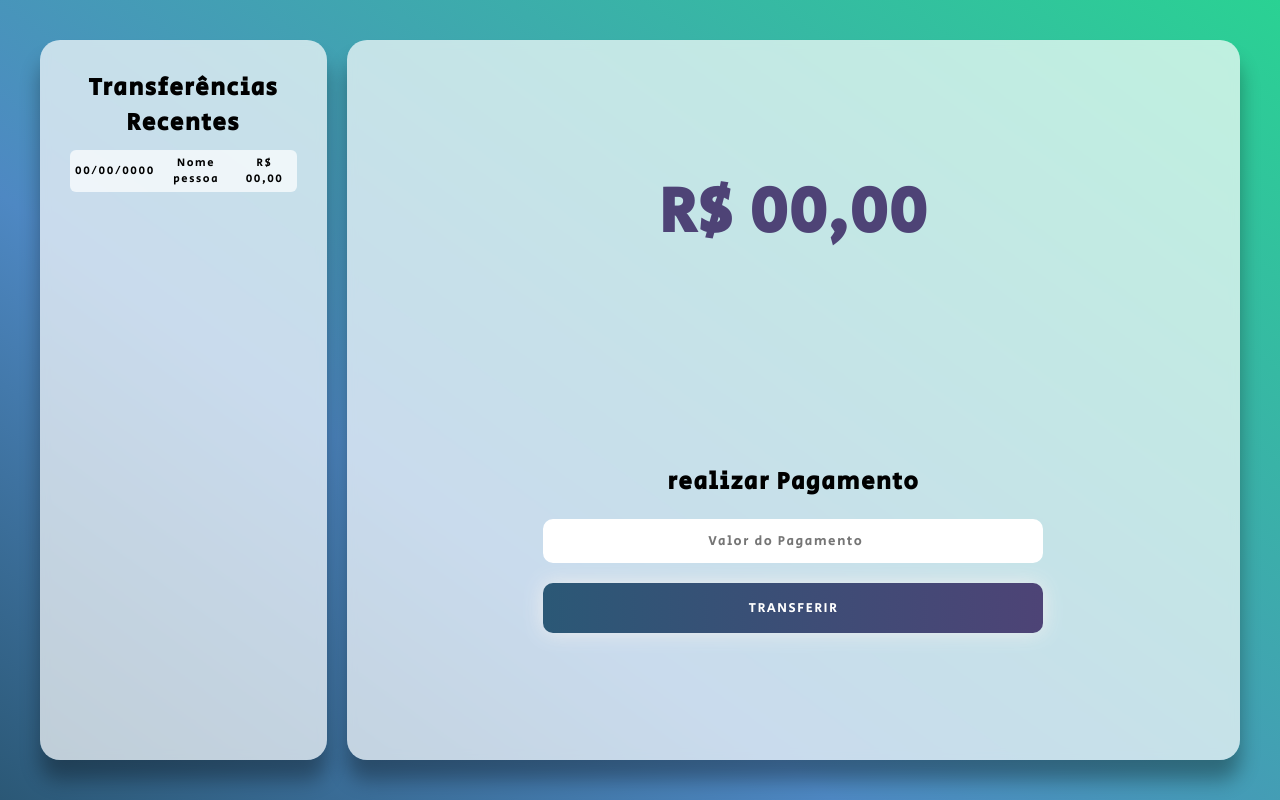
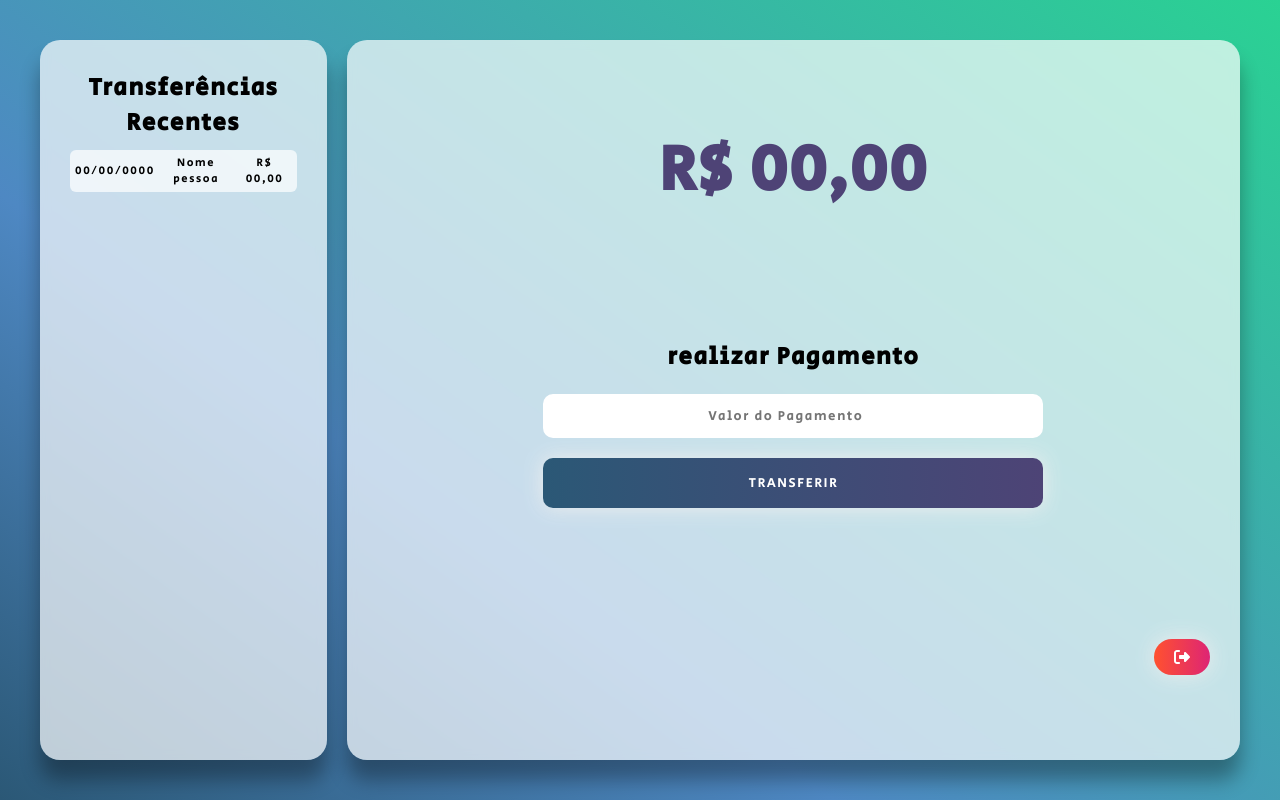
Before and after one commit to PauloHenriqueOliveiradeAlmeida/Processo-Seletivo-NG.Cash, a Next.js app: page /dashboard in a window 1280 px wide. Built offline with nearby package versions, Linux system fonts and the light colour scheme.

Commit message:
adicionado botao de logOut

```diff
--- a/package.json
+++ b/package.json
@@ -9,13 +9,15 @@
     "lint": "next lint"
   },
   "dependencies": {
+    "@fortawesome/fontawesome-svg-core": "^6.2.1",
+    "@fortawesome/free-solid-svg-icons": "^6.2.1",
+    "@fortawesome/react-fontawesome": "^0.2.0",
     "@types/node": "18.11.9",
     "@types/react": "18.0.25",
     "@types/react-dom": "18.0.9",
     "eslint": "8.27.0",
     "eslint-config-next": "13.0.3",
     "next": "13.0.3",
-    "nodemon": "^2.0.20",
     "react": "18.2.0",
     "react-dom": "18.2.0",
     "typescript": "4.8.4"
--- a/src/pages/dashboard.tsx
+++ b/src/pages/dashboard.tsx
@@ -1,11 +1,13 @@
 import styles from "../styles/dashboard.module.css";
-
+import { FontAwesomeIcon } from "@fortawesome/react-fontawesome";
+import { faRightFromBracket } from "@fortawesome/free-solid-svg-icons";
 function Dashboard() {
 
     return (
         <div className={`container ${styles.fullPage}`}>
             <div className={styles.dashboard}>
                 <main>
+
                     <h1>R$ 00,00</h1>
 
                     <form className={styles.cashOutForm}>
@@ -13,6 +15,8 @@ function Dashboard() {
                         <input type="number" placeholder="Valor do Pagamento" min="0.01" step="0.01"/><br />
                         <button type="submit">Transferir</button>
                     </form>
+
+                    <FontAwesomeIcon icon={faRightFromBracket} className={styles.logOutButton}/>
                 </main>
                 <aside className={styles.transfersAside}>
                     <h2>Transferências Recentes</h2>
@@ -24,6 +28,7 @@ function Dashboard() {
                 </aside>
             </div>
         </div>
+
     );
 
 }
--- a/src/styles/dashboard.module.css
+++ b/src/styles/dashboard.module.css
@@ -1,3 +1,24 @@
+.logOutButton {
+    align-self: flex-end;
+    background-image: linear-gradient(to right, #FF512F 0%, #DD2476 51%, #FF512F 100%);
+    text-align: center;
+    background-size: 200% auto;
+    color: white;
+    box-shadow: 0 0 20px #eee;
+    border-radius: 100px;
+    display: block;
+    padding: 10px 20px;
+    margin-top: 20px;
+    transition: all .2s linear;
+    cursor: pointer;
+}
+
+.logOutButton:hover {
+    background-position: right center;
+    color: #fff;
+    text-decoration: none;
+}
+
 .dashboard {
     display: flex;
     flex-direction: column;
@@ -9,7 +30,8 @@
     width: 100%;
 }
 
-.dashboard main, .dashboard aside {
+.dashboard main,
+.dashboard aside {
     background-color: var(--background-color);
     backdrop-filter: blur(5px);
     box-shadow: 0 20px 20px #00000054;
@@ -17,17 +39,20 @@
     height: 100%;
     border-radius: 20px;
 }
+
 .dashboard main {
     display: flex;
     align-items: center;
     justify-content: space-around;
     flex-direction: column;
 }
+
 .dashboard form {
     width: 100%;
 }
 
-.dashboard input, .dashboard button {
+.dashboard input,
+.dashboard button {
     margin-top: 20px;
 }
 
@@ -35,13 +60,16 @@
     color: var(--highlightColor);
     font-size: 4rem;
 }
+
 .transfersAside {
     transition: all .2s linear;
     cursor: pointer;
 }
+
 .transfersAside:hover {
     transform: translateY(-10px);
 }
+
 .transfersAside div {
     display: flex;
     justify-content: space-between;
@@ -52,17 +80,22 @@
     border-radius: 6px;
     margin-top: 10px;
 }
-@media (width >= 900px) {
+
+@media (width >=900px) {
     .dashboard {
         flex-direction: row-reverse;
     }
+
     .fullPage {
         height: 100vh;
     }
+
     .dashboard main {
         width: 100%;
     }
-    .dashboard input, .dashboard button {
+
+    .dashboard input,
+    .dashboard button {
         width: 60%;
     }
 }
```
Also changed, not shown: 2 other files (tests, documents, lock files or other folders).
